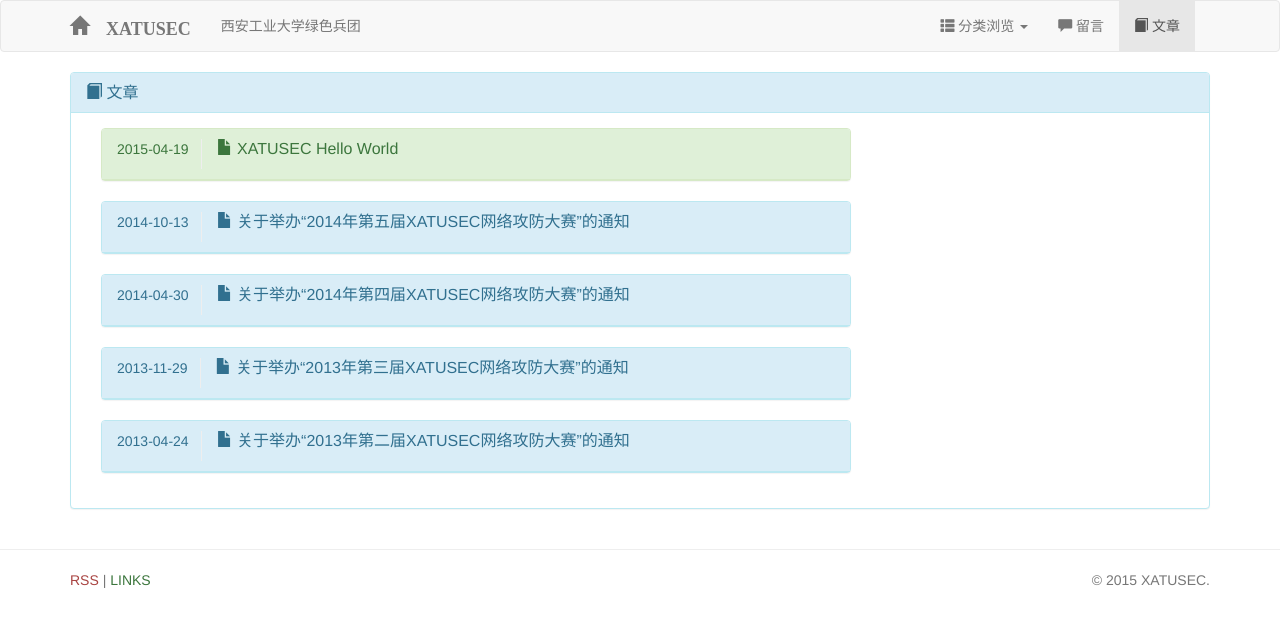
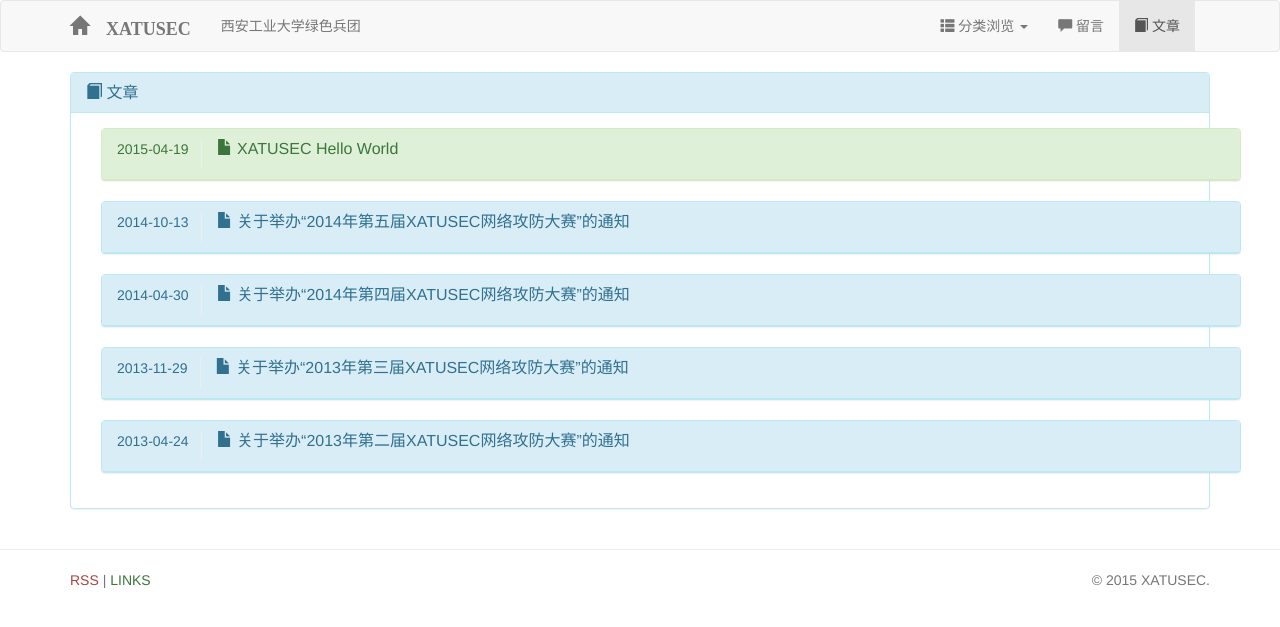
Before and after one commit to xatusec/xatusec.github.io, a Jekyll site: the page built from pages/post.markdown, in a window 1280 px wide. Shown: the top 627 px of the page. Built offline with Jekyll 4.4.1, drawn with Linux system fonts in a browser that asks for light colours.

Commit message:
style update

```diff
--- a/pages/post.markdown
+++ b/pages/post.markdown
@@ -11,7 +11,7 @@
 <div class="container">
     <div class="row" id="posts">
         {% for post in site.posts %}
-        <div class="col-md-8 col-sm-8 col-xs-8">
+        <div class="col-md-12 col-sm-12 col-xs-12">
             <div class="panel panel-{% if post.style %}{{ post.style }}{% else %}{{ "default" }}{% endif %}">
                 <div class="panel-heading">
                     <div class="media">
```
